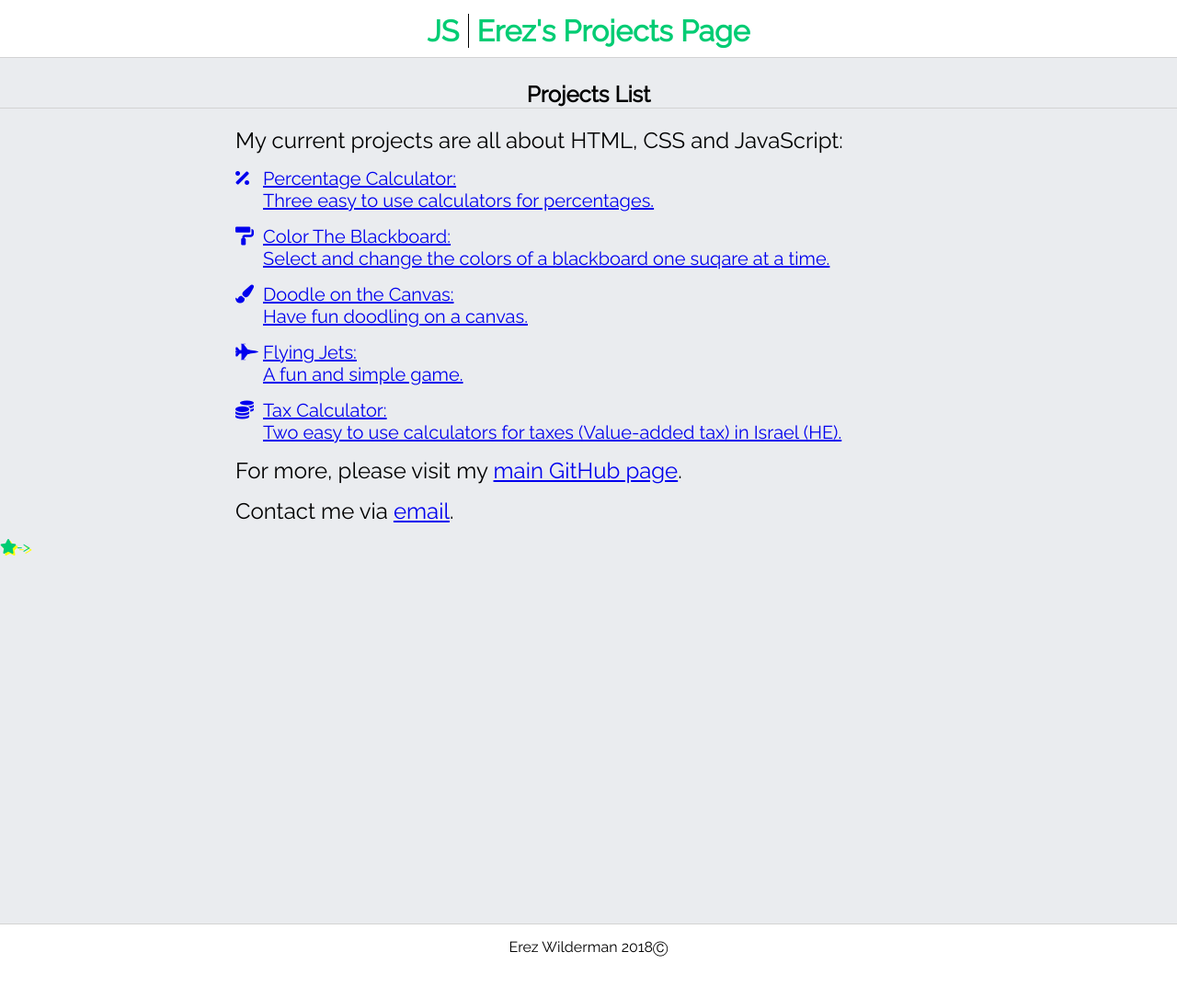
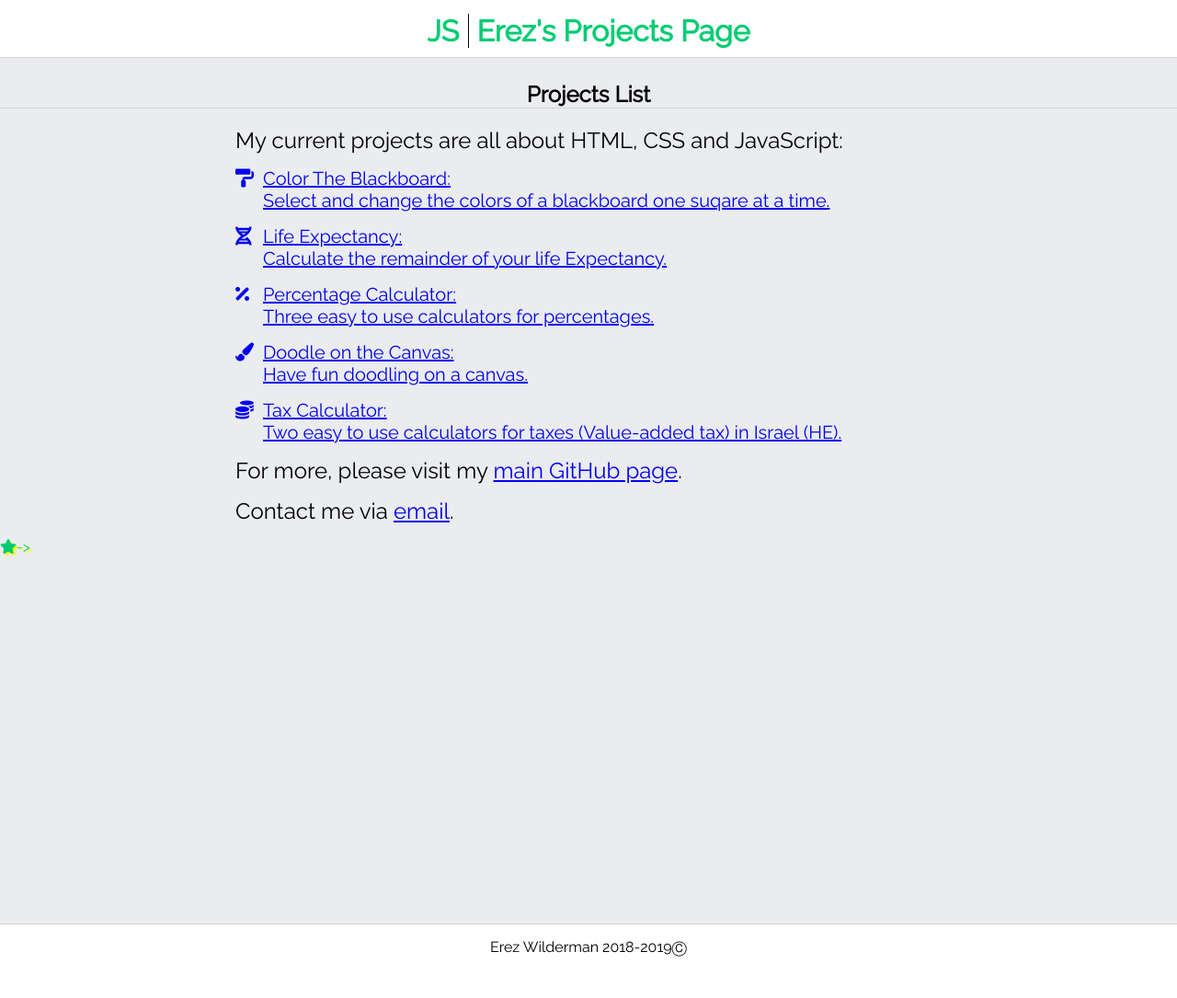
Before and after one commit to erez-code/erez-code.github.io, a plain HTML site: page index.html in a window 1280 px wide. Shown: the whole page at 92% size. Drawn offline with nearby package versions, Linux system fonts and the light colour scheme.

Commit message:
Update index.html

```diff
--- a/index.html
+++ b/index.html
@@ -12,10 +12,10 @@
 <h3>Projects List</h3>
 <p>My current projects are all about HTML, CSS and JavaScript:</p>
 
+	<div class="listline"><a href="https://erez-code.github.io/Color-The-Blackboard/"><i id= "smalllogo" class="fas fa-paint-roller"></i>Color The Blackboard: <div>Select and change the colors of a blackboard one suqare at a time.</div></a></div>
+	<div class="listline"><a href="https://erez-code.github.io/Life-Expectancy/"><i id= "smalllogo"  class="fas fa-dna"></i></i>Life Expectancy: <div>Calculate the remainder of your life Expectancy.</div></a></div>
 	<div class="listline"><a href="https://erez-code.github.io/Percentage-Calculator/"><i id= "smalllogo" class="fas fa-percentage"></i>Percentage Calculator: <div>Three easy to use calculators for percentages.</div></a></div>
-	<div class="listline"><a href="https://erez-code.github.io/Color-The-Blackboard/"><i id= "smalllogo" class="fas fa-paint-roller"></i>Color The Blackboard: <div>Select and change the colors of a blackboard one suqare at a time.</div></a></div>
 	<div class="listline"><a href="https://erez-code.github.io/full-canvas-project/"><i id= "smalllogo" class="fas fa-paint-brush"></i>Doodle on the Canvas: <div>Have fun doodling on a canvas.</div></a></div>
-	<div class="listline"><a href="https://erez-code.github.io/Flying-Jets-Game/"><i id= "smalllogo" class="fas fa-fighter-jet"></i>Flying Jets: <div>A fun and simple game.</div></a></div>
 	<div class="listline"><a href="https://erez-code.github.io/Vat_calc_Hebrew/"><i id= "smalllogo" class="fas fa-coins"></i>Tax Calculator: <div>Two easy to use calculators for taxes (Value-added tax) in Israel (HE).</div></a></div>
 
 <p>For more, please visit my <a href="https://github.com/erez-code">main GitHub page</a>.</p>
@@ -26,5 +26,5 @@
 <script type="text/javascript" src="app.js"></script>
 <script type="text/javascript" src="https://code.jquery.com/jquery-3.3.1.js"></script>
 </body>
- <div id="pagebottom">Erez Wilderman 2018Ⓒ</div>
+ <div id="pagebottom">Erez Wilderman 2018-2019Ⓒ</div>
 </html>
```
